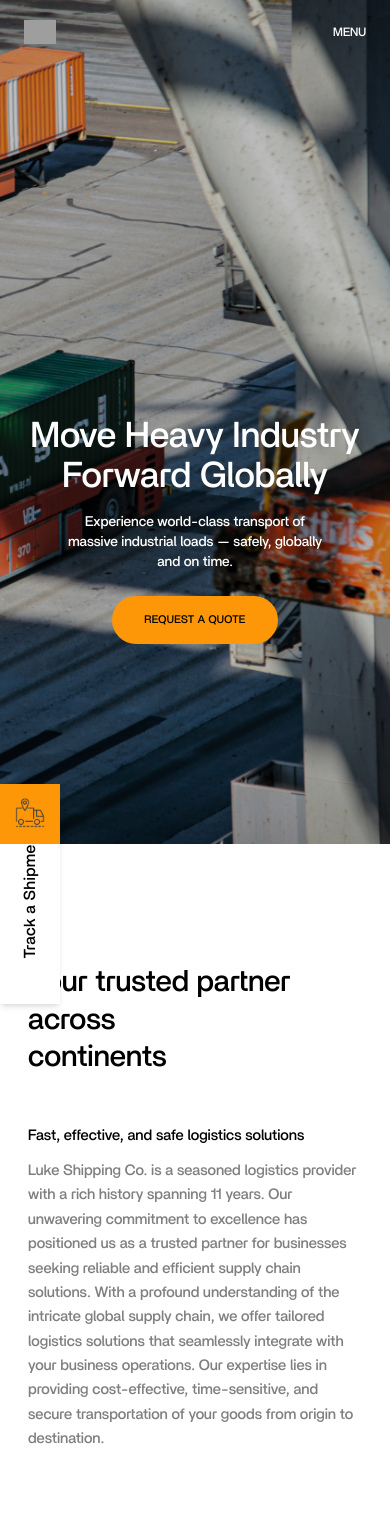
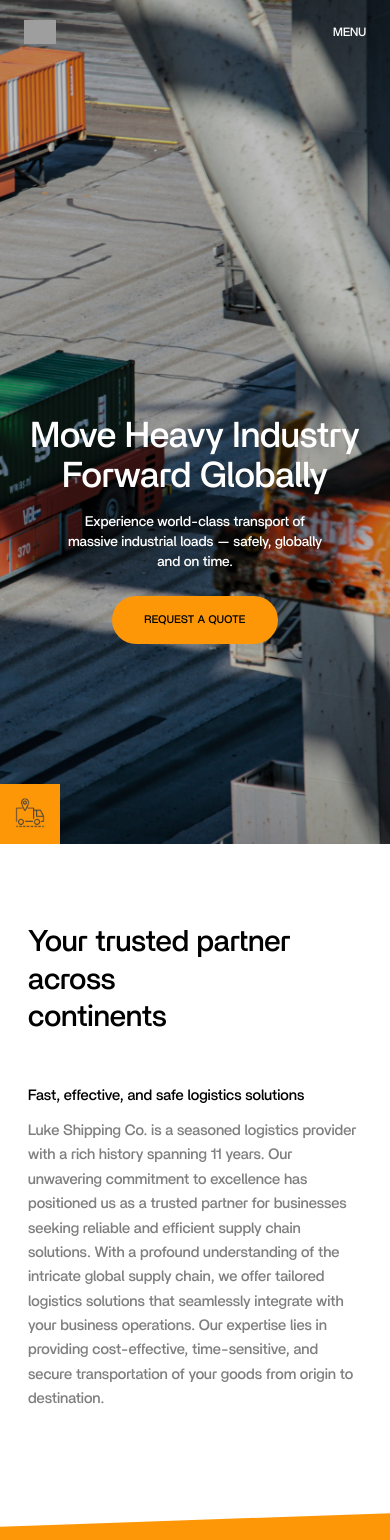
Before and after one commit to huss4in-git/Luke-Shipping, a React (Vite) app: page / in a window 390 px wide. Shown: the top 1540 px of the page. Built offline with nearby package versions, Linux system fonts and the light colour scheme; grey boxes are pictures that could not be loaded.

Commit message:
third commit

```diff
--- a/src/Components/About.jsx
+++ b/src/Components/About.jsx
@@ -6,7 +6,7 @@ export default function About() {
     ];
 
     return (
-        <section className="px-1 md:px-2 py-30 ">
+        <section className="px-1 md:px-2 py-20 md:py-30 ">
 
             <div className="w-full px-6 xl:px-10 2xl:px-24">
 
--- a/src/Components/Based.jsx
+++ b/src/Components/Based.jsx
@@ -23,7 +23,7 @@ export default function Based() {
     ];
 
     return (
-        <section className="py-5">
+        <section className="md:py-5">
             <div className="w-full px-6 xl:px-10 2xl:px-24">
 
                 {/* HEADING */}
--- a/src/Components/Nav.jsx
+++ b/src/Components/Nav.jsx
@@ -253,7 +253,6 @@ export default function Navbar() {
             <div className="w-1/2 px-6 pt-12">
               <div className="space-y-2 text-[24px]">
                 <div
-                  onClick={() => setActiveMenu("shop")}
                   className="flex justify-between cursor-pointer"
                 >
                   <span>Services</span>
--- a/src/Components/Services.jsx
+++ b/src/Components/Services.jsx
@@ -9,7 +9,7 @@ export default function Services() {
     ];
 
     return (
-        <section className="px-1 md:px-2 py-30">
+        <section className="px-1 md:px-2 md:py-30 py-25">
             <div className="w-full px-6 xl:px-10 2xl:px-24">
 
                 {/* TITLE */}
@@ -36,8 +36,7 @@ export default function Services() {
                                 <img
                                     src={item.image}
                                     alt={item.title}
-        className={`${
-            item.title === "Road"
+                                    className={`${item.title === "Road"
                                             ? "h-40"
                                             : item.title === "Sea"
                                                 ? "h-30"
@@ -57,7 +56,11 @@ export default function Services() {
 
                                 {/* TITLE */}
                                 <span className="text-black whitespace-nowrap">
-                                    {item.title}
+    {item.title === "Warehousing & Distribution"
+        ? "Warehousing"
+        : item.title === "Customs Clearance"
+        ? "Customs"
+        : item.title}
 </span>
 
                                 {/* LINE */}
--- a/src/Components/Track.jsx
+++ b/src/Components/Track.jsx
@@ -22,11 +22,12 @@ export default function TrackShipmentSticky() {
           target="_blank"
           rel="noopener noreferrer"
           className={`
-            absolute bottom-[60px] left-0
-            bg-white h-[220px] w-[60px] flex items-center justify-center shadow-md
-            transform transition-transform duration-300 ease-in-out
-            ${show ? "translate-y-0" : "translate-y-full"}
-          `}
+  hidden md:flex
+  absolute bottom-[60px] left-0
+  bg-white h-[220px] w-[60px] items-center justify-center shadow-md
+  transform transition-transform duration-300 ease-in-out
+  ${show ? "translate-y-0" : "translate-y-full"}
+`}
           style={{ fontFamily: "nb-thin" }}
         >
           <span className="rotate-[-90deg] text-[16px] text-black whitespace-nowrap tracking-wide">
```
Lines whose indentation alone changed are shown as unchanged.
